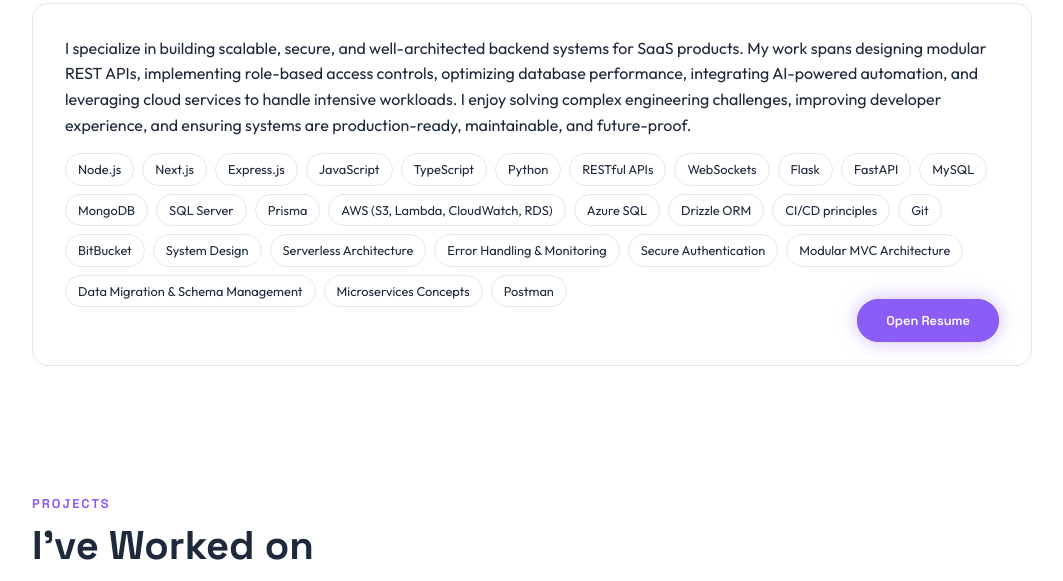
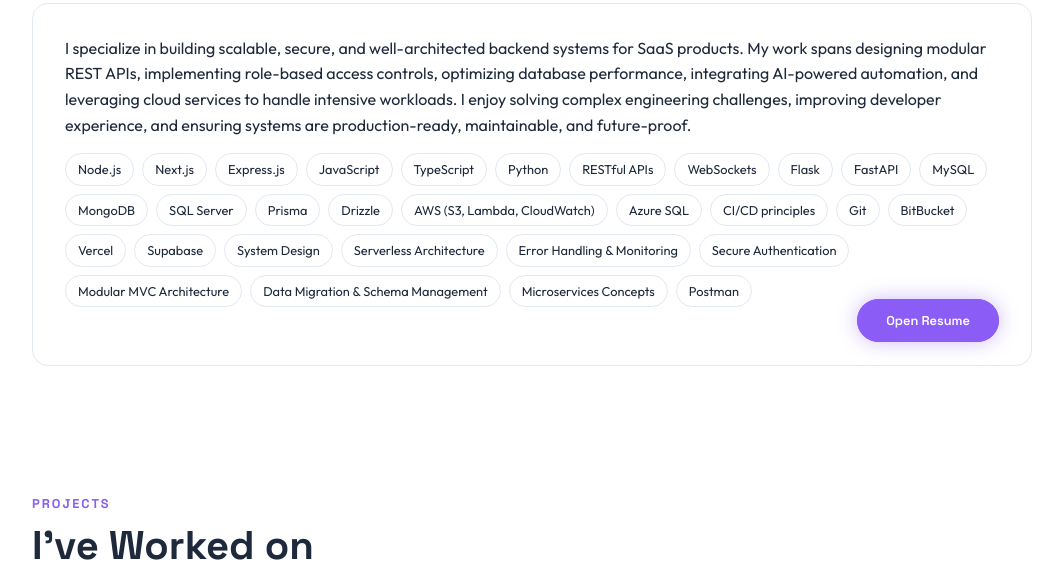
Before and after one commit to atiujjwal/Portfolio, a plain HTML site: page index.html in a window 1280 px wide. Shown: the part 1998-2579 px from the top of the page, without its empty margins (108-1171 px from the left). Drawn offline with Linux system fonts and the light colour scheme.

Commit message:
update project info

```diff
--- a/index.html
+++ b/index.html
@@ -385,12 +385,14 @@
               <div class="badge">MongoDB</div>
               <div class="badge">SQL Server</div>
               <div class="badge">Prisma</div>
-              <div class="badge">AWS (S3, Lambda, CloudWatch, RDS)</div>
+              <div class="badge">Drizzle</div>
+              <div class="badge">AWS (S3, Lambda, CloudWatch)</div>
               <div class="badge">Azure SQL</div>
-              <div class="badge">Drizzle ORM</div>
               <div class="badge">CI/CD principles</div>
               <div class="badge">Git</div>
               <div class="badge">BitBucket</div>
+              <div class="badge">Vercel</div>
+              <div class="badge">Supabase</div>
               <div class="badge">System Design</div>
               <div class="badge">Serverless Architecture</div>
               <div class="badge">Error Handling & Monitoring</div>
@@ -565,9 +567,9 @@
             data-title="pAIse: AI Expense Sharing"
             data-desc="Implemented the backend architecture for a Splitwise-style expense-management system enhanced with AI-driven automation. Built microservices supporting user authentication, group and expense management, balance calculation, and settlement tracking. Integrated secure data flow using PostgreSQL for transactional records and Redis caching for real-time performance. Contributed to AI-processing pipelines such as receipt OCR parsing and auto-categorization as designed in the system specification . Developed RESTful APIs, async notification workflows, and service-to-service communication through message queues, ensuring scalable performance and strong security compliance throughout the financial workflows."
             data-image="images/banners/pAIse_banner.png"
-            data-live=""
+            data-live="https://paise-apesp.vercel.app/"
             data-github="https://github.com/atiujjwal/pAIse"
-            data-tags="Next.js,TypeScript,Postgres,Prisma,Secure Design,Git,DB Design,RBAC"
+            data-tags="Next.js,TypeScript,Postgres,Prisma,Secure Design,Git,DB Design,RBAC,Vercel,Supabase"
           >
             <div class="project-thumb">
               <img
```
